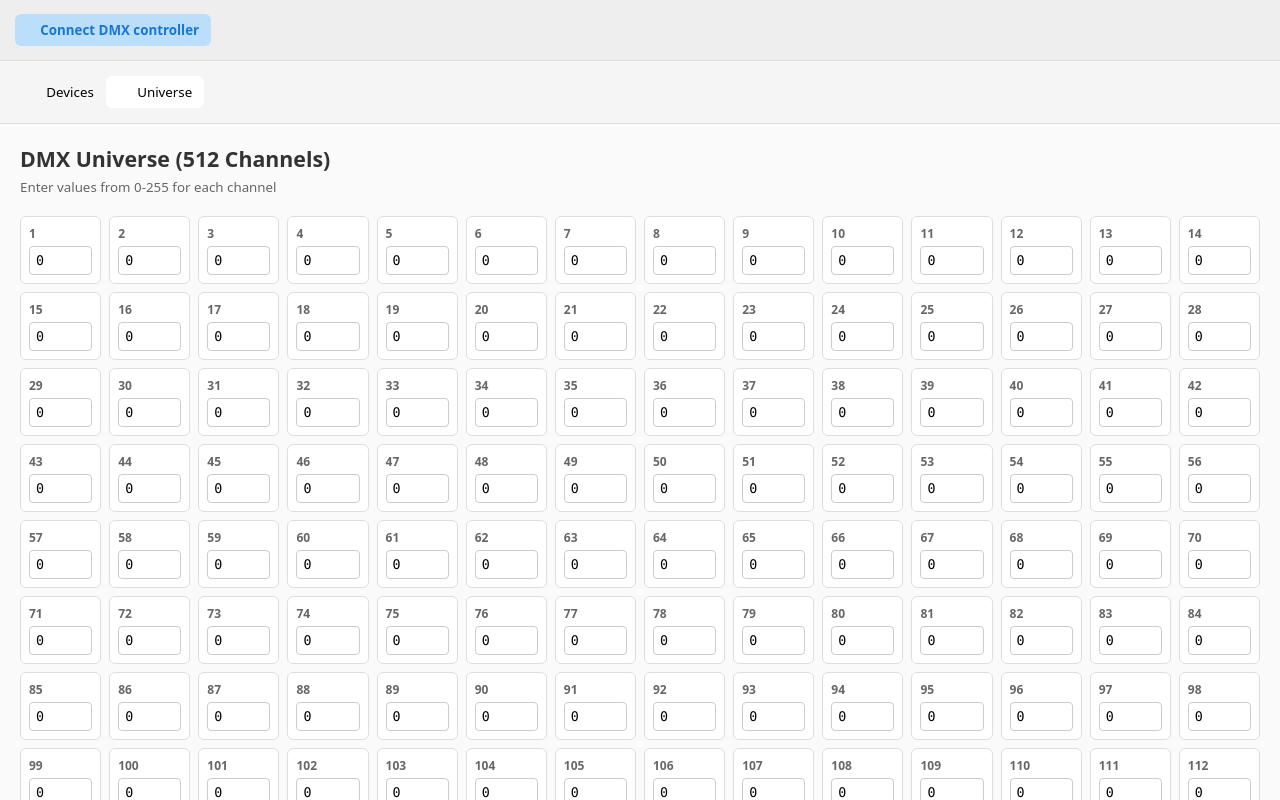
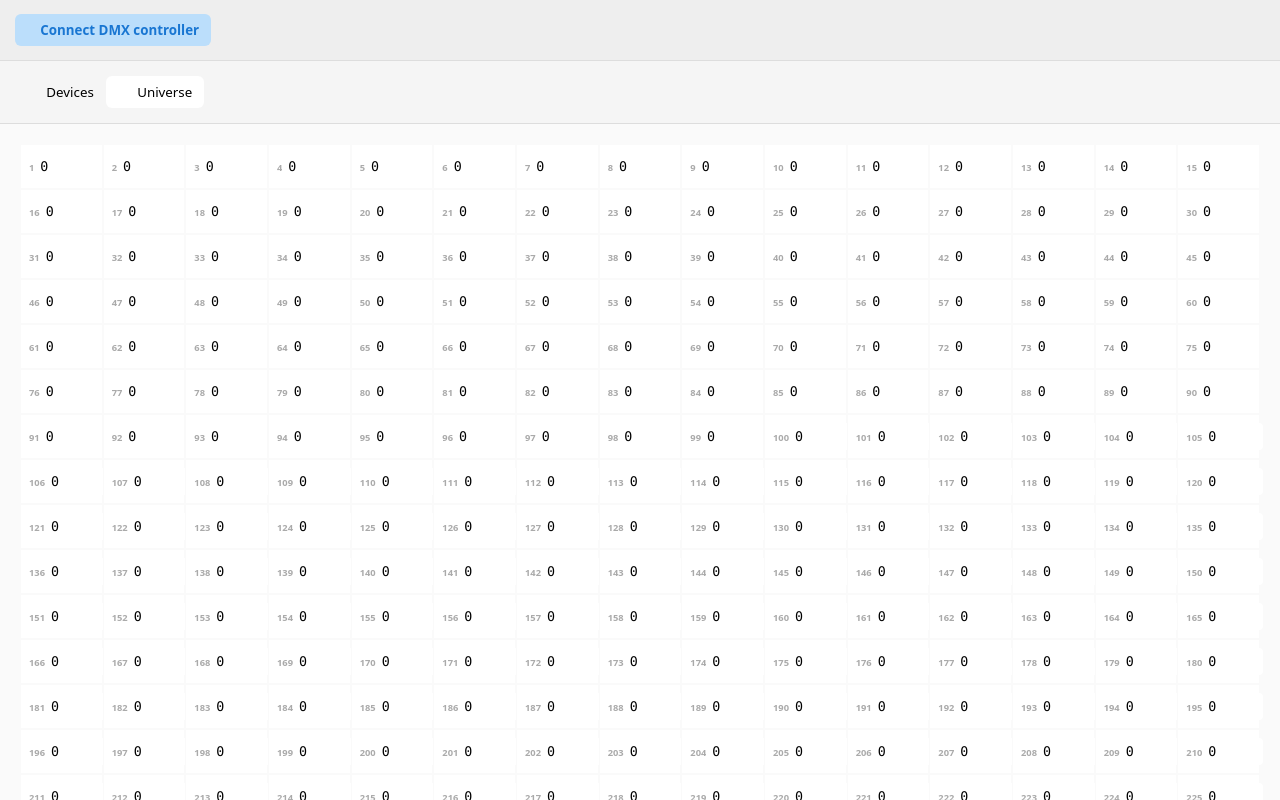
Before and after one commit to NielsLeenheer/WebDmxController, a Svelte app: page / in a window 1280 px wide. Both pictures are taken after a click on the label "Universe". Built offline with nearby package versions, Linux system fonts and the light colour scheme; some icons are missing.

Commit message:
Refactor UniverseView layout and styles for improved clarity and usability

```diff
--- a/src/components/UniverseView.svelte
+++ b/src/components/UniverseView.svelte
@@ -34,11 +34,6 @@
 </script>
 
 <div class="universe-container">
-    <div class="universe-header">
-        <h2>DMX Universe (512 Channels)</h2>
-        <p>Enter values from 0-255 for each channel</p>
-    </div>
-
     <div class="channels-grid">
         {#each universe as value, channel}
             <div class="channel">
@@ -82,32 +77,33 @@
     .channels-grid {
         display: grid;
         grid-template-columns: repeat(auto-fill, minmax(80px, 1fr));
-        gap: 8px;
+        /* gap: 8px; */
     }
 
     .channel {
         display: flex;
-        flex-direction: column;
+        flex-direction: row;
         background: white;
-        border: 1px solid #ddd;
-        border-radius: 6px;
+        border: 1px solid #fafafa;
         padding: 8px;
+        align-items: baseline;
     }
 
     .channel label {
-        font-size: 9pt;
-        color: #666;
+        font-size: 7pt;
+        color: #aaa;
         margin-bottom: 4px;
         font-weight: 600;
+        width: 5ch;
     }
 
     .channel input {
-        border: 1px solid #ccc;
+        border: none;
         border-radius: 4px;
         padding: 6px;
         font-size: 10pt;
         font-family: var(--font-stack-mono);
-        width: 100%;
+        width: 7em;
     }
 
     .channel input:focus {
```
